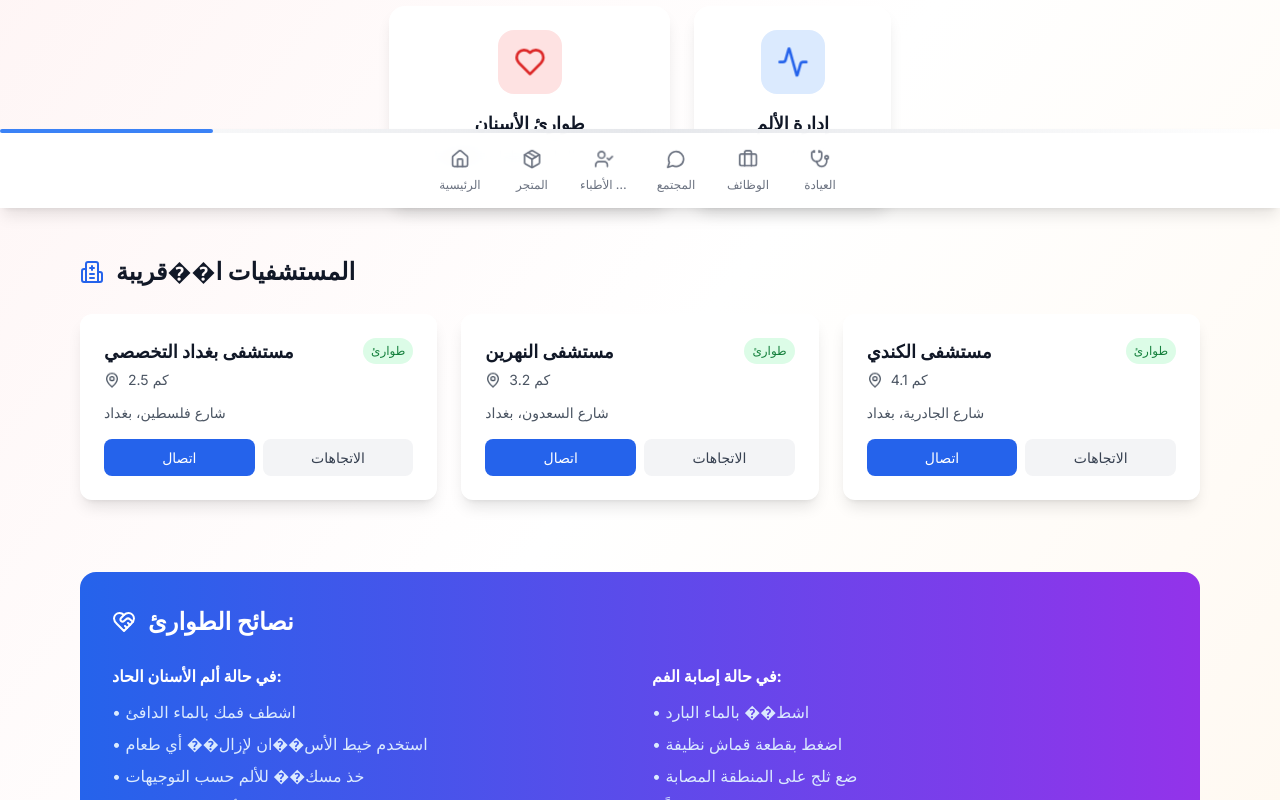
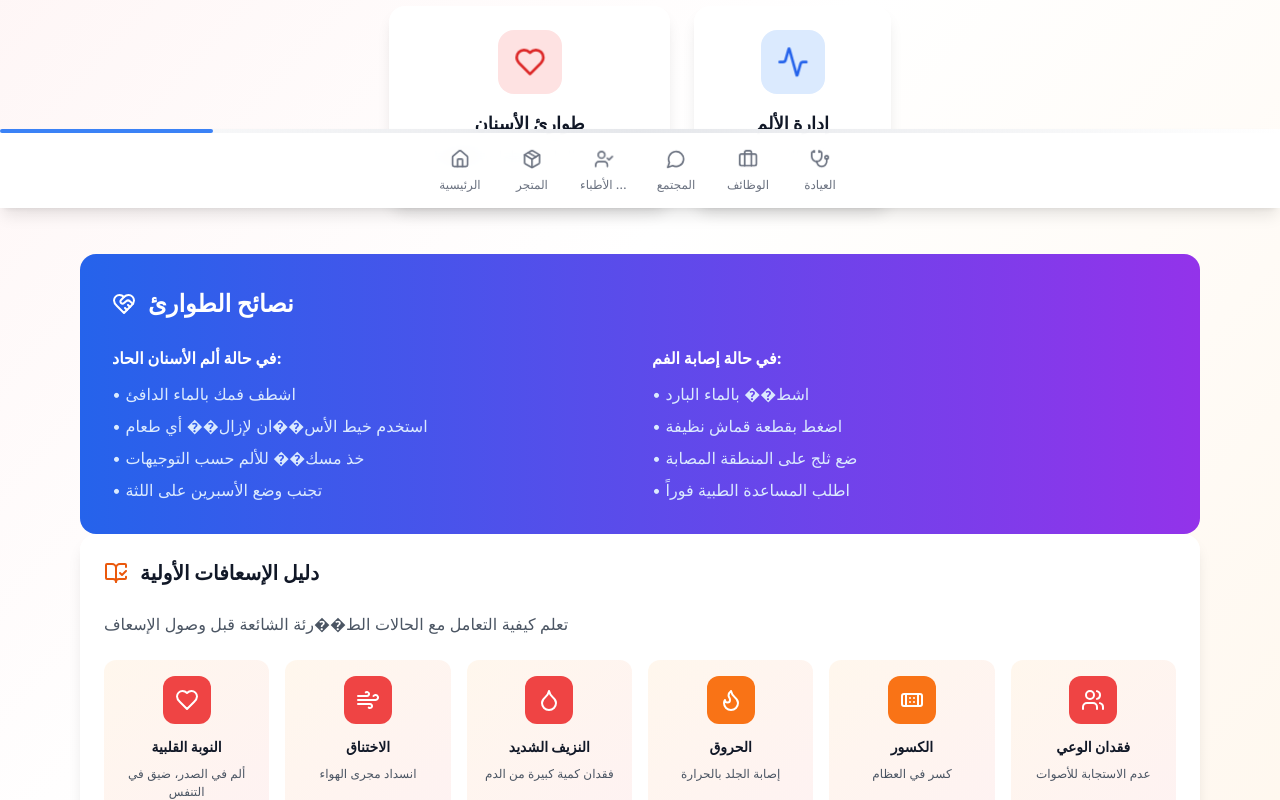
Before and after one commit to sultanaljumailyiq/smart, a React (Vite) app: page /emergency in a window 1280 px wide. Shown: the part 592-1392 px from the top of the page. Built offline with nearby package versions, Linux system fonts and the light colour scheme; no server answers.

Commit message:
Remove Nearby Hospitals block
cgen-1dfd3adeb08f4fd0b214aa97735a8cbd

```diff
--- a/client/pages/Emergency.tsx
+++ b/client/pages/Emergency.tsx
@@ -174,17 +174,6 @@ export default function Emergency() {
           </div>
 
 
-          {/* Nearby Hospitals */}
-          <div className="mb-12">
-            <h2 className="text-2xl font-bold text-gray-900 mb-6 flex items-center gap-3">
-              <Hospital className="w-6 h-6 text-blue-600" />
-              المستشفيات ا��قريبة
-            </h2>
-            <div className="flex flex-row gap-4 overflow-x-auto md:grid md:grid-cols-3 md:gap-6 snap-x snap-mandatory -mx-4 px-4 pb-6">
-              {nearbyHospitals.map((hospital, index) => <UnifiedPlaceCard key={index} name={hospital.name} distance={hospital.distance} address={hospital.address} phone={hospital.phone} badge={hospital.hasEmergency ? "طوارئ" : undefined} />)}
-            </div>
-          </div>
-
           {/* Emergency Tips */}
           <div className="bg-gradient-to-r from-blue-600 to-purple-600 rounded-2xl p-8 text-white">
             <h2 className="text-2xl font-bold mb-6 flex items-center gap-3">
```
